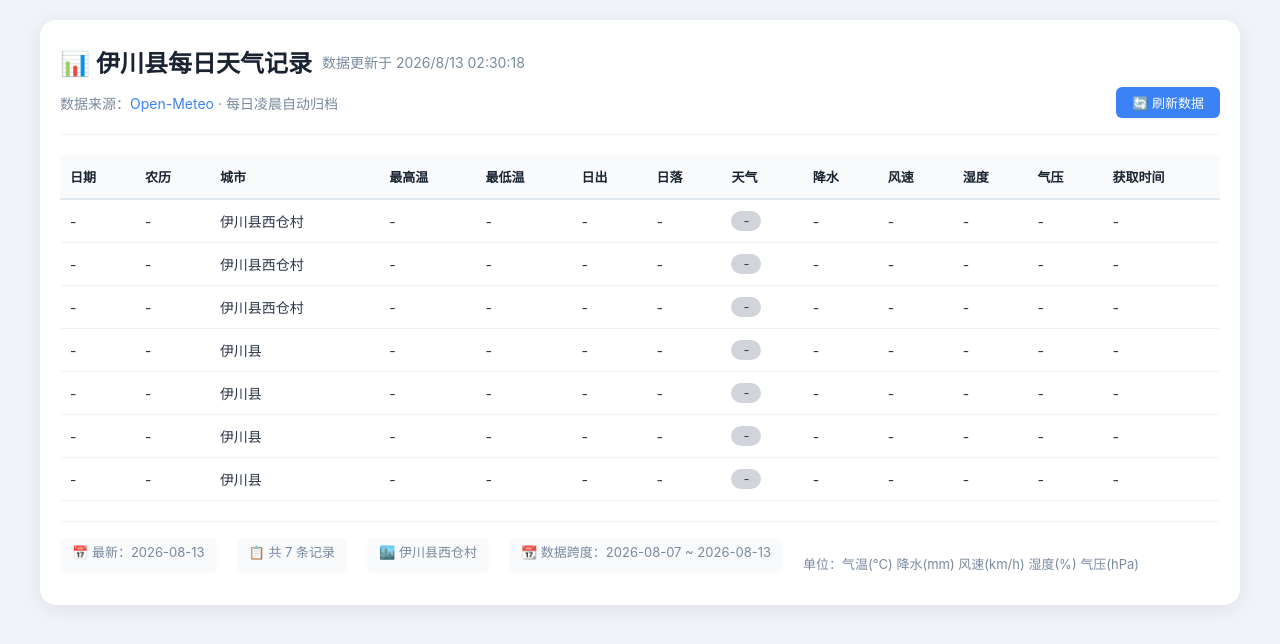
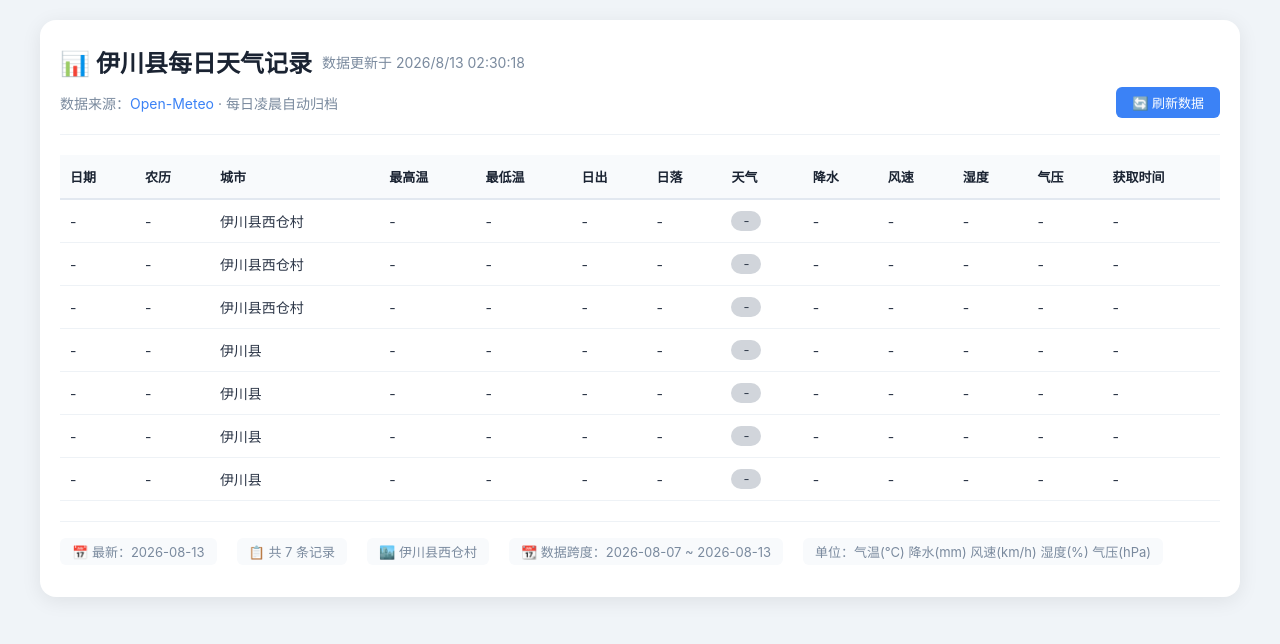
Before and after one commit to lzb833/weather, a website: page index.html in a window 1280 px wide. Drawn offline with Linux system fonts and the light colour scheme.

Commit message:
Update index.html

```diff
--- a/index.html
+++ b/index.html
@@ -276,7 +276,7 @@ tbody.innerHTML = records.map(r => {
         <span>📋 共 ${total} 条记录</span>
         <span>🏙️ ${latest['城市'] || '伊川县'}</span>
         <span>📆 数据跨度：${records[records.length-1]?.['公历日期'] || '未知'} ~ ${latest['公历日期'] || '未知'}</span>
-        <br/>单位：气温(℃)     降水(mm)     风速(km/h)     湿度(%)     气压(hPa)
+        <span>单位：气温(℃)     降水(mm)     风速(km/h)     湿度(%)     气压(hPa)</span>
     `;
 }
 
```
